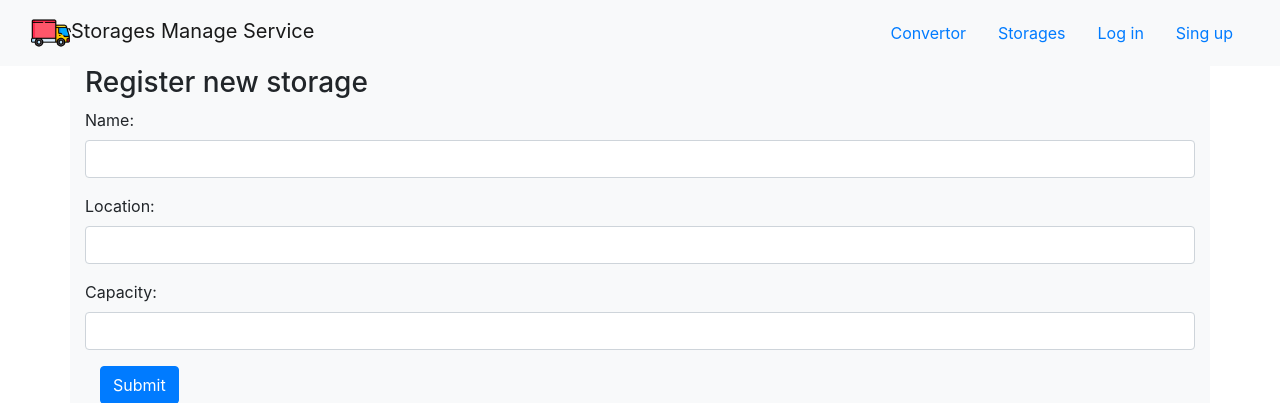
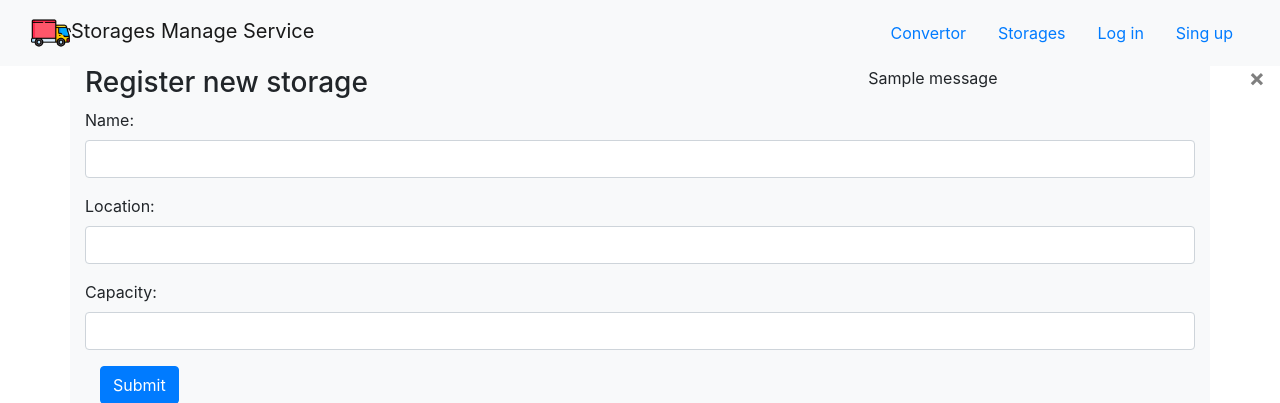
Before and after one commit to phantom-profile/storages_manage_service, a Django app: page / in a window 1280 px wide. Shown: the top 403 px of the page. Run offline with Django 4.2, Linux system fonts and the light colour scheme; tables that the repository leaves empty hold one stand-in row (values such as "Sample post"); one stand-in notice (Sample message) is shown; some libraries are stand-ins or nearby versions.

Commit message:
added flashes frontend V1

```diff
--- a/templates/base.html
+++ b/templates/base.html
@@ -37,7 +37,27 @@
         </ul>
       </div>
     </nav>
-    {% block content %} {% endblock %}
+    <div class="container-fluid" style="z-index: 9999; position:fixed;">
+    {% if messages %}
+        {% for message in messages %}
+          <div class="row ">
+            <div class="col-md-8"></div>
+            <div class="{{message.tags}} col-sm" role="alert">
+              {{message}}
+              <button type="button" class="close" data-dismiss="alert" aria-label="close">
+                <span aria-hidden="true">&times;</span>
+              </button>
+            </div>
+          </div>
+
+        {% endfor %}
+      {% endif %}
+  </div>
+
+    {% block content %}
+
+
+    {% endblock %}
 
     <!-- JS, Popper.js, and jQuery -->
     <script src="https://cdnjs.cloudflare.com/ajax/libs/jquery/3.3.1/jquery.min.js"></script>
```
